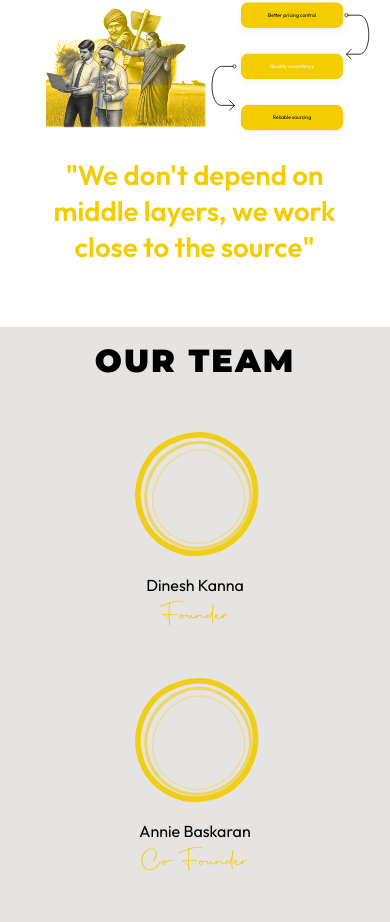
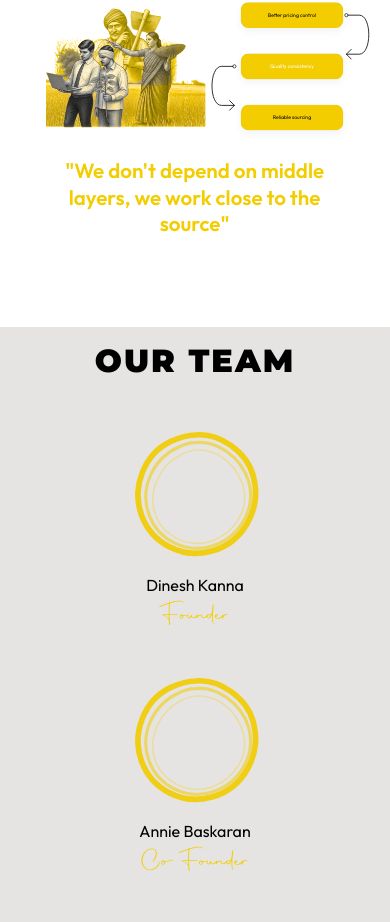
Before and after one commit to seenuoff-tech/x-pact-ventures, a React (Vite) app: page /about in a window 390 px wide. Shown: the part 2558-3480 px from the top of the page. Built offline with nearby package versions, Linux system fonts and the light colour scheme.

Commit message:
Reduce font size of quote in mobile view

```diff
--- a/src/components/OurStrength.tsx
+++ b/src/components/OurStrength.tsx
@@ -115,7 +115,7 @@ const OurStrength: React.FC = () => {
               viewport={{ once: true }}
               style={{
                 fontFamily: "'Outfit', Inter, sans-serif",
-                fontSize: '86px',
+                fontSize: '64px',
                 fontWeight: 600,
                 color: YELLOW_ACCENT,
                 lineHeight: '1.3',
```
